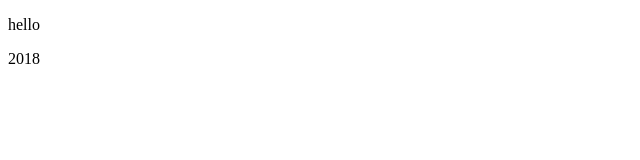
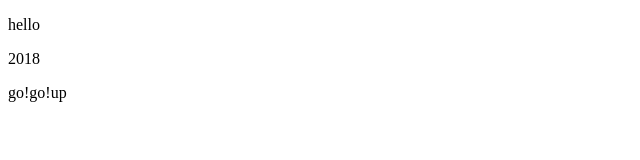
Before and after one commit to gshany/git-demo, a plain HTML site: page index.html in a window 1280 px wide. Shown: the full height of the page, 0-640 px from the left. Drawn offline with Linux system fonts and the light colour scheme.

Commit message:
'修改了indenx.html'

```diff
--- a/index.html
+++ b/index.html
@@ -7,5 +7,6 @@
 <body>
 	<p>hello</p>
 	<p>2018</p>
+	<span>go!go!up</span>
 </body>
 </html>
```
